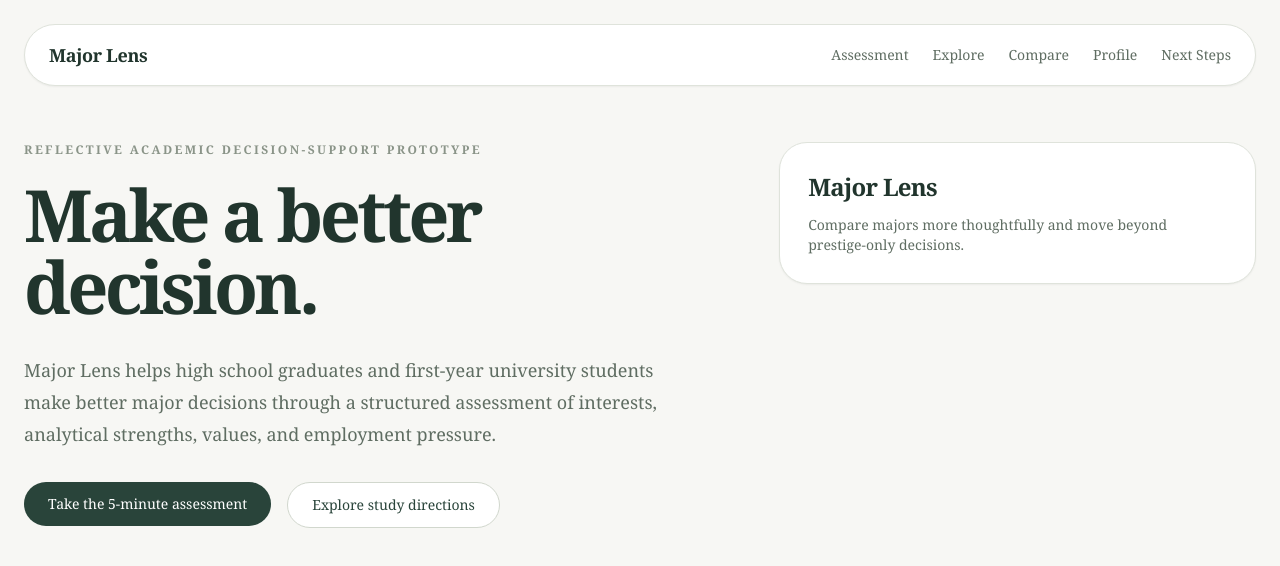
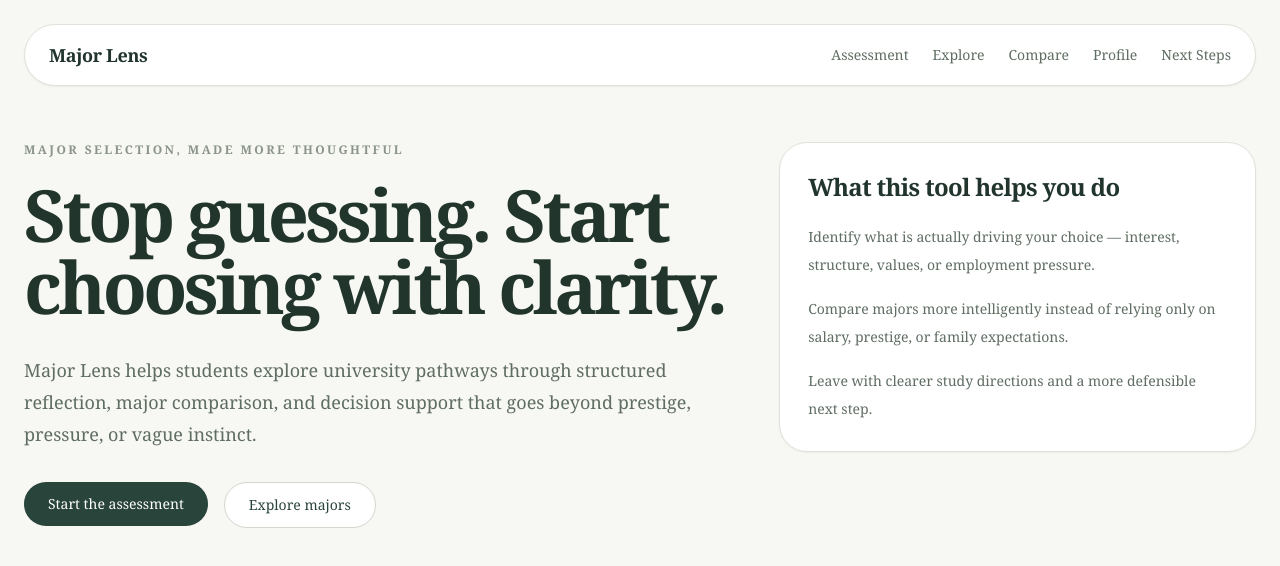
Before and after one commit to mysta2628-ai/major-lens-v3-clean, a React (Vite) app: page / in a window 1280 px wide. Shown: the top 566 px of the page. Built offline with nearby package versions, Linux system fonts and the light colour scheme.

Commit message:
Update HomeScreen.jsx

```diff
--- a/src/screens/HomeScreen.jsx
+++ b/src/screens/HomeScreen.jsx
@@ -9,23 +9,50 @@ export default function HomeScreen() {
       <section className="grid gap-10 lg:grid-cols-[1.2fr_0.8fr] lg:items-start pt-8">
         <div>
           <p className="text-xs font-semibold uppercase tracking-[0.2em] text-[#8a9488]">
-            Reflective academic decision-support prototype
+            Major selection, made more thoughtful
           </p>
+
           <h1 className="mt-5 text-5xl font-semibold leading-[0.96] tracking-[-0.05em] text-[#21352d] lg:text-7xl">
-            Make a better decision.
+            Stop guessing. Start choosing with clarity.
           </h1>
+
           <p className="mt-8 max-w-2xl text-lg leading-8 text-[#5f6d62]">
-            Major Lens helps high school graduates and first-year university students make better major decisions through a structured assessment of interests, analytical strengths, values, and employment pressure.
+            Major Lens helps students explore university pathways through
+            structured reflection, major comparison, and decision support that
+            goes beyond prestige, pressure, or vague instinct.
           </p>
+
           <div className="mt-8 flex flex-wrap gap-4">
-            <Link to="/assessment"><PrimaryButton>Take the 5-minute assessment</PrimaryButton></Link>
-            <Link to="/explore"><SecondaryButton>Explore study directions</SecondaryButton></Link>
+            <Link to="/assessment">
+              <PrimaryButton>Start the assessment</PrimaryButton>
+            </Link>
+
+            <Link to="/explore">
+              <SecondaryButton>Explore majors</SecondaryButton>
+            </Link>
           </div>
         </div>
+
         <aside>
           <Card className="p-7">
-            <h2 className="text-2xl font-semibold tracking-[-0.03em] text-[#21352d]">Major Lens</h2>
-            <p className="mt-3 text-sm text-[#5f6d62]">Compare majors more thoughtfully and move beyond prestige-only decisions.</p>
+            <h2 className="text-2xl font-semibold tracking-[-0.03em] text-[#21352d]">
+              What this tool helps you do
+            </h2>
+
+            <div className="mt-5 space-y-4 text-sm leading-7 text-[#5f6d62]">
+              <p>
+                Identify what is actually driving your choice — interest,
+                structure, values, or employment pressure.
+              </p>
+              <p>
+                Compare majors more intelligently instead of relying only on
+                salary, prestige, or family expectations.
+              </p>
+              <p>
+                Leave with clearer study directions and a more defensible next
+                step.
+              </p>
+            </div>
           </Card>
         </aside>
       </section>
```
